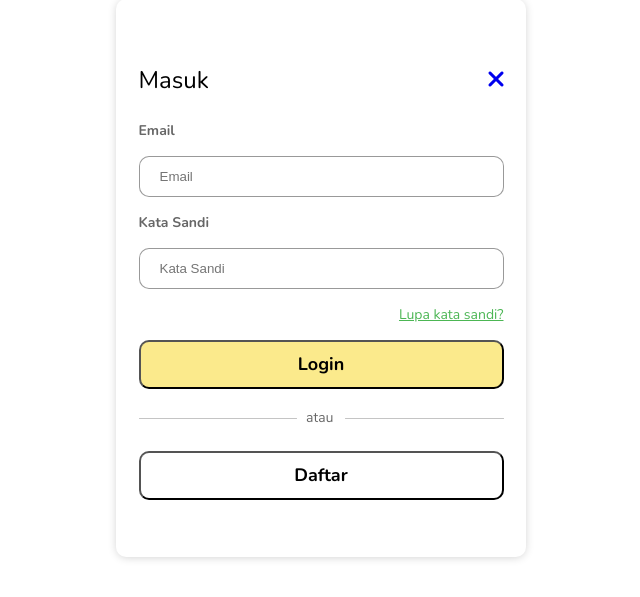
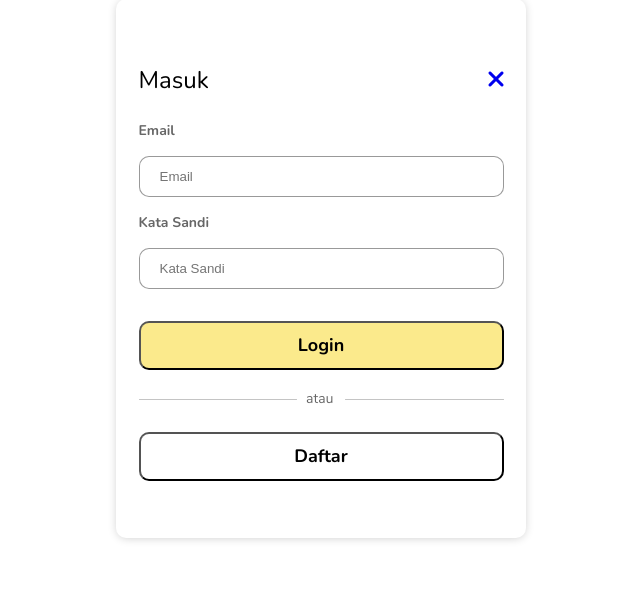
Before and after one commit to luthfianum/pakThani, a CodeIgniter 4 app: template app/Views/loginAlternate.php in a window 1280 px wide. Shown: the part 124-721 px from the top of the page, without its empty margins (319-959 px from the left). Run offline with PHP 8.4 and a stand-in for CodeIgniter, Linux system fonts and the light colour scheme; the template is opened without the code that fills it, so the values that code supplies are empty; some libraries are stand-ins or nearby versions.

Commit message:
FrontEnd ~ login page bug fix

```diff
--- a/app/Views/loginAlternate.php
+++ b/app/Views/loginAlternate.php
@@ -42,7 +42,7 @@
                         <input type="password" id="password" name="password" placeholder="Kata Sandi">
                     </div>
 
-                    <a href="">Lupa kata sandi?</a>
+                    <!-- <a href="">Lupa kata sandi?</a> -->
 
                     <div id="btn-login">
                         <button type="submit" value="Submit">Login</button>
```
